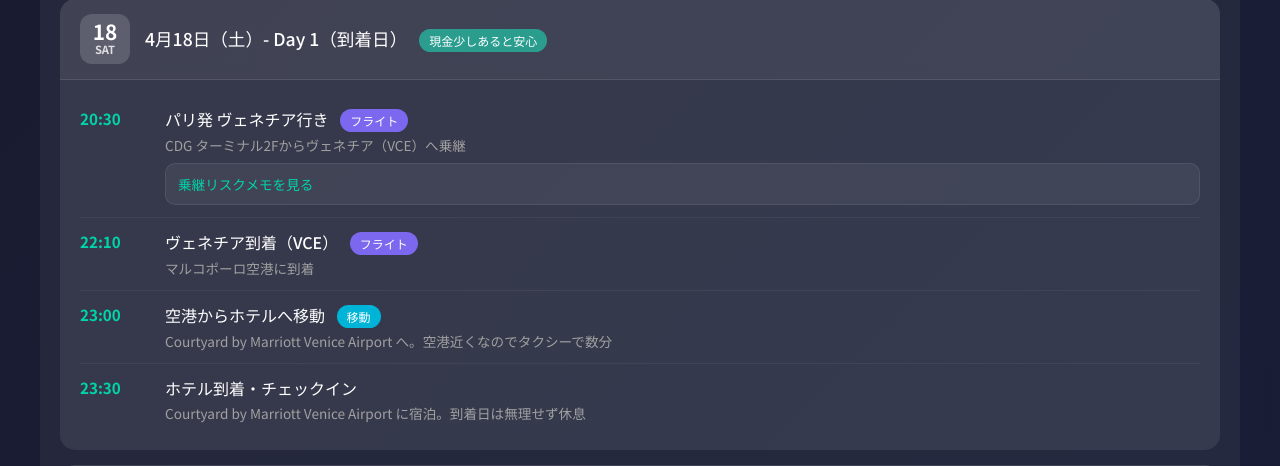
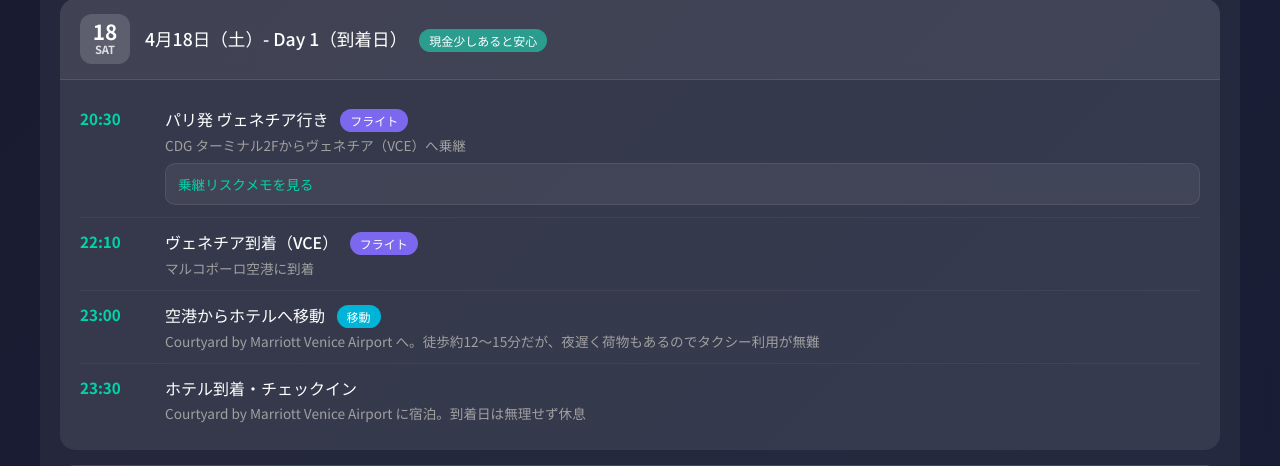
Before and after one commit to taihey5555/itaria, a Flask app: page / in a window 1280 px wide. Shown: the part 1200-1666 px from the top of the page. Run offline with Flask 3, Linux system fonts and the light colour scheme.

Commit message:
Clarify Venice airport hotel transfer timing

```diff
--- a/templates/index.html
+++ b/templates/index.html
@@ -590,7 +590,7 @@
                             <span class="time">23:00</span>
                             <div class="activity">
                                 <div class="title">空港からホテルへ移動 <span class="tag move">移動</span></div>
-                                <div class="detail">Courtyard by Marriott Venice Airport へ。空港近くなのでタクシーで数分</div>
+                                <div class="detail">Courtyard by Marriott Venice Airport へ。徒歩約12〜15分だが、夜遅く荷物もあるのでタクシー利用が無難</div>
                             </div>
                         </div>
                         <div class="schedule-item">
```
